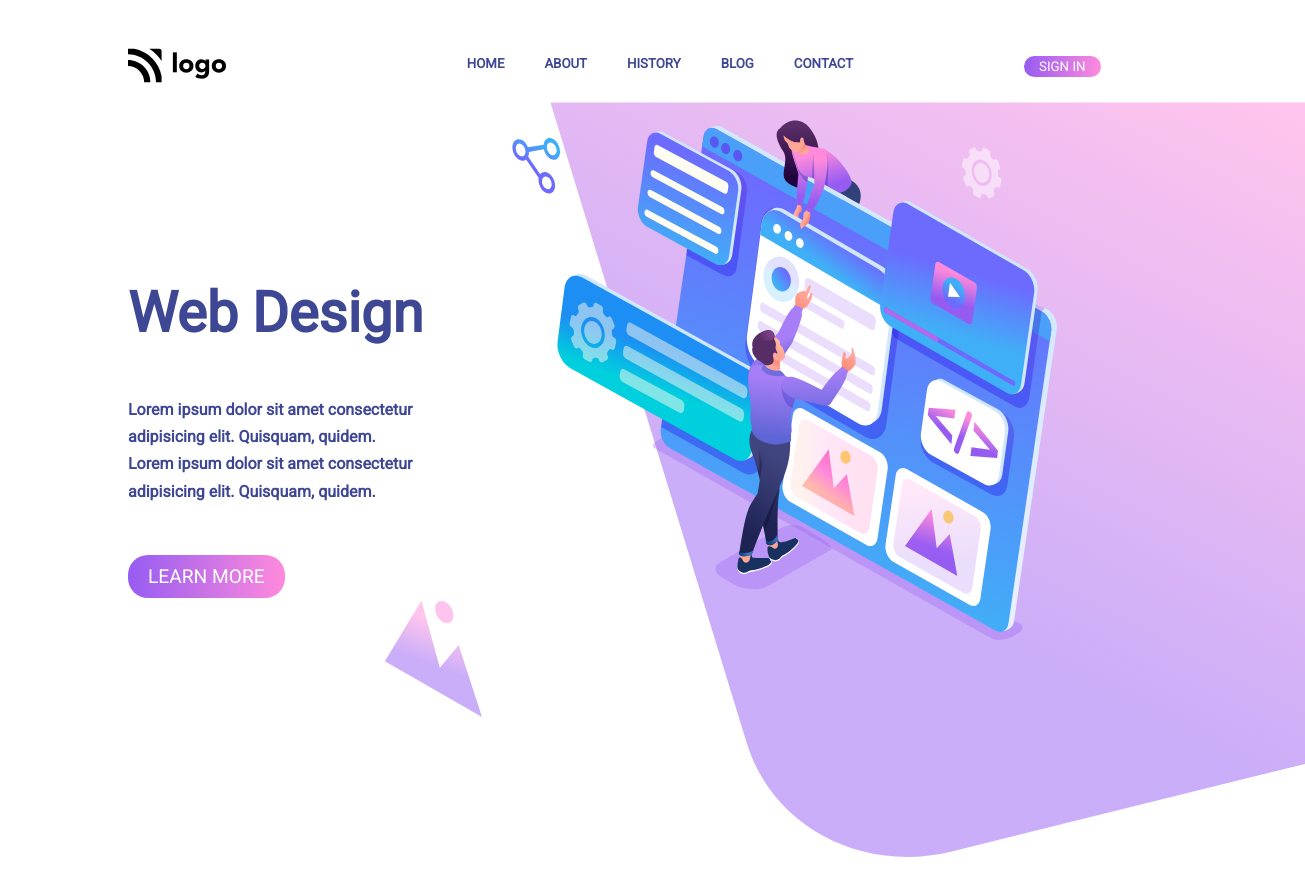
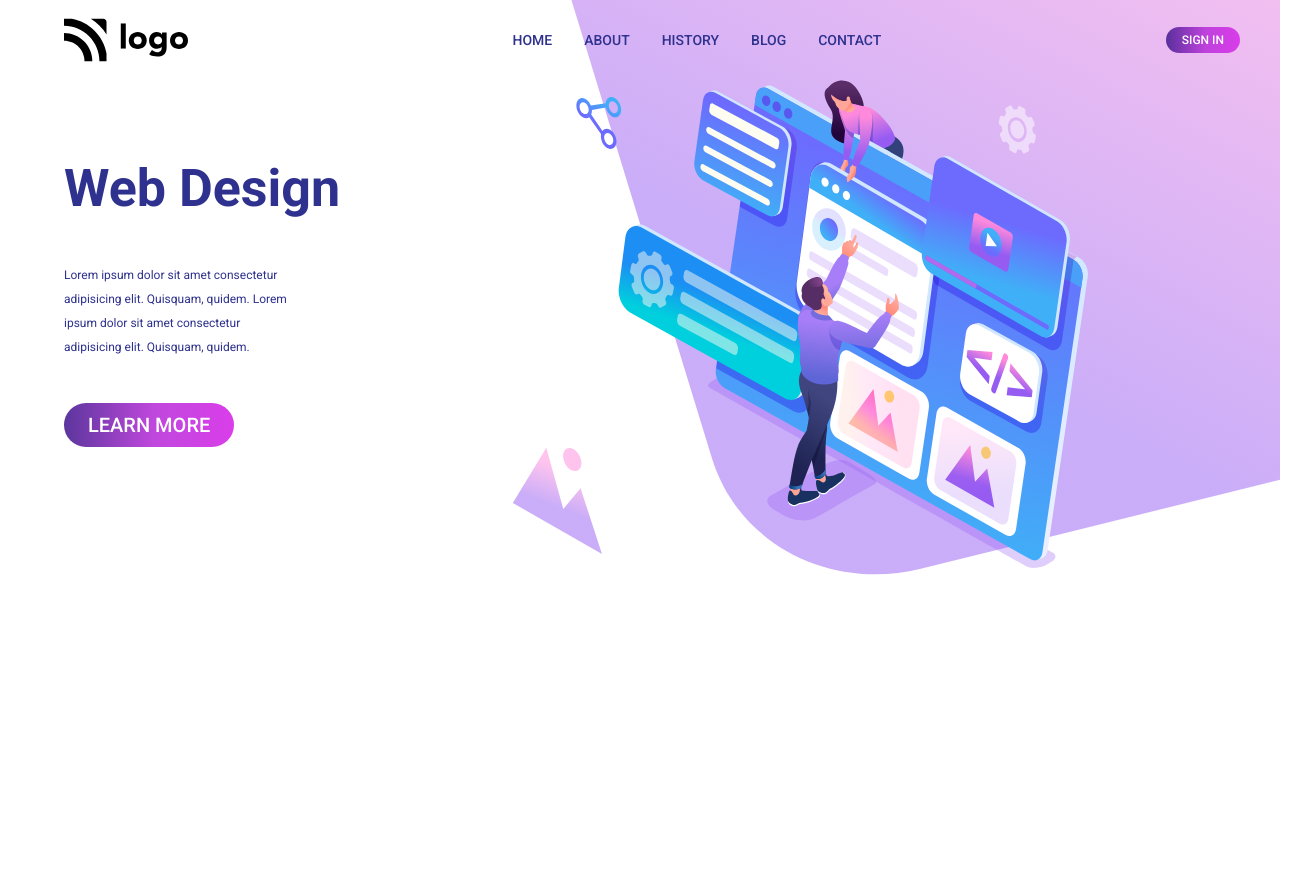
Before and after one commit to B-8128/Ineuron-Javascript-Development-Live-Class-Project-8, a website: page index.html in a window 1280 px wide. Shown: the whole page, 1305 px wide, since content can reach past the window. After the commit the page ends 800 px from the top, so only its background shows below. Drawn offline with Linux system fonts and the light colour scheme.

Commit message:
Modified

```diff
--- a/css/index.css
+++ b/css/index.css
@@ -1,106 +1,175 @@
-* {
-    padding: 0;
+*,
+*::before,
+*::after {
+    box-sizing: border-box;
+}
+
+body,
+h1,
+h2,
+h3,
+h4,
+h5,
+p,
+figure,
+picture {
     margin: 0;
-    font-family: 'Roboto';
+}
+
+h1,
+h2,
+h3,
+h4,
+h5,
+h6,
+p {
+    font-weight: 400;
+}
+
+html {
+    font-size: 62.5%;
 }
 
 body {
-    overflow: hidden;
+    font-family: "Roboto", sans-serif;
+    background-image: url(../images/backcover.svg);
+    background-repeat: no-repeat;
+    background-position: 100% 60%;
+    background-size: 60%;
+}
+
+.main-div {
+    max-width: 120rem;
+    margin: 0 auto;
 }
 
 .navbar {
     display: flex;
-    justify-content: space-evenly;
+    justify-content: space-between;
+    align-items: center;
+    padding-top: 1.8rem;
+    padding-left: 2.4rem;
 }
 
 .logo {
-    position: absolute;
-    left: 10%;
-    top: 6%;
+    width: 12.4rem;
 }
 
 .nav-items {
     display: flex;
-    position: absolute;
-    top: 7%;
-    color: #3e4794;
+    gap: 3.2rem;
+    list-style: none;
 }
 
-.nav-item {
-    margin-left: 40px;
+.nav-items a {
+    font-family: "Roboto", sans-serif;
+    font-size: 1.4rem;
+    font-weight: 500;
+    color: #2e318d;
+    text-decoration: none;
 }
 
 .signin-btn {
-    position: absolute;
-    padding: 3px 15px;
-    border-radius: 20px;
+    border: none;
+    cursor: pointer;
+    background: linear-gradient( 90deg, rgba(109, 102, 226, 1) 0%, rgba(75, 34, 147, 0.9108018207282913) 0%, rgba(186, 54, 218, 0.9136029411764706) 53%, rgba(217, 58, 233, 0.9808298319327731) 100%);
+    border-radius: 100px;
+    padding: 0.6rem 1.6rem;
+    font-family: "Roboto", sans-serif;
+    font-size: 1.2rem;
+    font-weight: 500;
     color: #fff;
-    border: none;
-    top: 7%;
-    left: 80%;
-    background-image: linear-gradient(270deg, #ff8adc, #965cf2);
 }
 
-.intro-section {
-    width: 100%;
-    float: left;
+.heading {
+    font-size: 5.2rem;
+    font-weight: 600;
+    color: #2e318d;
+    margin-top: 9.6rem;
 }
 
 .left-section {
-    width: 50%;
-    float: left;
-    position: absolute;
-    top: 35%;
-    left: 10%;
+    max-width: 50%;
+    padding-left: 2.4rem;
 }
 
-.left-section h1 {
-    font-size: 3.5rem;
-    margin-bottom: 50px;
-    color: #3e4794;
-}
-
-.left-section h4 {
-    width: 45%;
-    line-height: 1.7;
-    margin-bottom: 50px;
-    color: #3e4794;
+.text {
+    max-width: 40%;
+    line-height: 2;
+    font-size: 1.2rem;
+    color: #2e318d;
+    margin: 4.4rem 0 4.4rem 0;
 }
 
 .learn-more-btn {
-    padding: 10px 20px;
-    border-radius: 20px;
-    font-size: 1.2rem;
     border: none;
+    cursor: pointer;
+    background: linear-gradient( 90deg, rgba(109, 102, 226, 1) 0%, rgba(75, 34, 147, 0.9108018207282913) 0%, rgba(186, 54, 218, 0.9136029411764706) 53%, rgba(217, 58, 233, 0.9808298319327731) 100%);
+    padding: 1rem 2.4rem;
+    border-radius: 100px;
+    font-family: "Roboto", sans-serif;
+    font-size: 2rem;
+    font-weight: 500;
     color: #fff;
-    background-image: linear-gradient(270deg, #ff8adc, #965cf2);
 }
 
-.imgs-div {
-    width: 50%;
-    float: right;
-}
-
-.first {
+.vector-img {
+    width: 7%;
     position: absolute;
-    top: 75%;
-    left: 30%;
-}
-
-.second {
-    position: absolute;
-    top: 75%;
-    left: 34%;
-}
-
-.third {
-    position: absolute;
-    top: 15%;
     left: 40%;
 }
 
-.back img {
-    margin-left: 550px;
-    height: 120vh;
-    /* width: 100vw; */
+.vector-dot {
+    width: 1.5%;
+    position: absolute;
+    left: 44%;
 }
+
+.intro-img {
+    position: absolute;
+    top: 10%;
+    right: 15%;
+    width: 40%;
+    z-index: -100;
+}
+
+
+/* Responsive Design */
+
+@media screen and (max-width: 58em) {
+    html {
+        font-size: 50%;
+    }
+}
+
+@media screen and (max-width: 42em) {
+    html {
+        font-size: 40%;
+    }
+}
+
+@media screen and (max-width: 34em) {
+    html {
+        font-size: 50%;
+    }
+    body {
+        background-position: 100% 0%;
+    }
+    .left-section {
+        max-width: 100%;
+        display: flex;
+        flex-direction: column;
+        justify-content: center;
+        align-items: center;
+        text-align: center;
+    }
+    .nav-items {
+        display: none;
+    }
+}
+
+@media screen and (max-width: 29em) {
+    html {
+        font-size: 40%;
+    }
+}
--- a/index.html
+++ b/index.html
@@ -5,52 +5,47 @@
     <meta charset="UTF-8" />
     <meta http-equiv="X-UA-Compatible" content="IE=edge" />
     <meta name="viewport" content="width=device-width, initial-scale=1.0" />
+
+
+    <link rel="preconnect" href="https://fonts.googleapis.com">
+    <link rel="preconnect" href="https://fonts.gstatic.com" crossorigin>
+    <link href="https://fonts.googleapis.com/css2?family=Roboto:wght@400;500;700&display=swap" rel="stylesheet">
+
+
     <link rel="stylesheet" href="css/index.css" />
-    <link rel="preconnect" href="https://fonts.googleapis.com" />
-    <link rel="preconnect" href="https://fonts.gstatic.com" crossorigin />
-    <link href="https://fonts.googleapis.com/css2?family=Roboto&display=swap" rel="stylesheet" />
+
     <title>Design Landing Page</title>
 </head>
 
 <body>
     <div class="main-div">
         <nav class="navbar">
-            <div class="logo">
-                <img src="./images/logo.svg" alt="logo" width="70%" />
+            <img src="./images/logo.svg" alt="logo" class="logo" />
+            <ul class="nav-items">
+                <li class="nav-item"><a href="#">HOME</a></li>
+                <li class="nav-item"><a href="#">ABOUT</a></li>
+                <li class="nav-item"><a href="#">HISTORY</a></li>
+                <li class="nav-item"><a href="#">BLOG</a></li>
+                <li class="nav-item"><a href="#">CONTACT</a></li>
+            </ul>
+            <div class="singin-btn-div">
+                <button class="signin-btn">SIGN IN</button>
             </div>
-            <div class="nav-items">
-                <h5 class="nav-item">HOME</h5>
-                <h5 class="nav-item">ABOUT</h5>
-                <h5 class="nav-item">HISTORY</h5>
-                <h5 class="nav-item">BLOG</h5>
-                <h5 class="nav-item">CONTACT</h5>
-            </div>
-            <button class="signin-btn">SIGN IN</button>
         </nav>
         <div class="intro-section">
             <div class="left-section">
-                <h1>Web Design</h1>
-                <h4>
+                <h1 class="heading">Web Design</h1>
+                <h4 class="text">
                     Lorem ipsum dolor sit amet consectetur adipisicing elit. Quisquam, quidem. Lorem ipsum dolor sit amet consectetur adipisicing elit. Quisquam, quidem.
                 </h4>
                 <button class="learn-more-btn">LEARN MORE</button>
             </div>
             <div class="imgs-div">
-                <div class="first">
-                    <img src="./images/vector.svg" alt="vector-img" class="vector-img" />
-
-                </div>
-                <div class="second">
-                    <img src="./images/vector-dot.svg" alt="vector-dot" class="vector-dot" />
-                </div>
-                <div class="third">
-                    <img src="./images/intro-img.svg" alt="intro-img" width="71%" />
-                </div>
+                <img src="./images/vector.svg" alt="vector-img" class="vector-img" />
+                <img src="./images/vector-dot.svg" alt="vector-dot" class="vector-dot" />
+                <img src="./images/intro-img.svg" alt="intro-img" class="intro-img" />
             </div>
         </div>
-    </div>
-    <div class="back">
-        <img src="./images/backcover.svg" alt="" width="59%">
     </div>
 </body>
 
```
Also changed, not shown: screenshot/screenshot.png.
